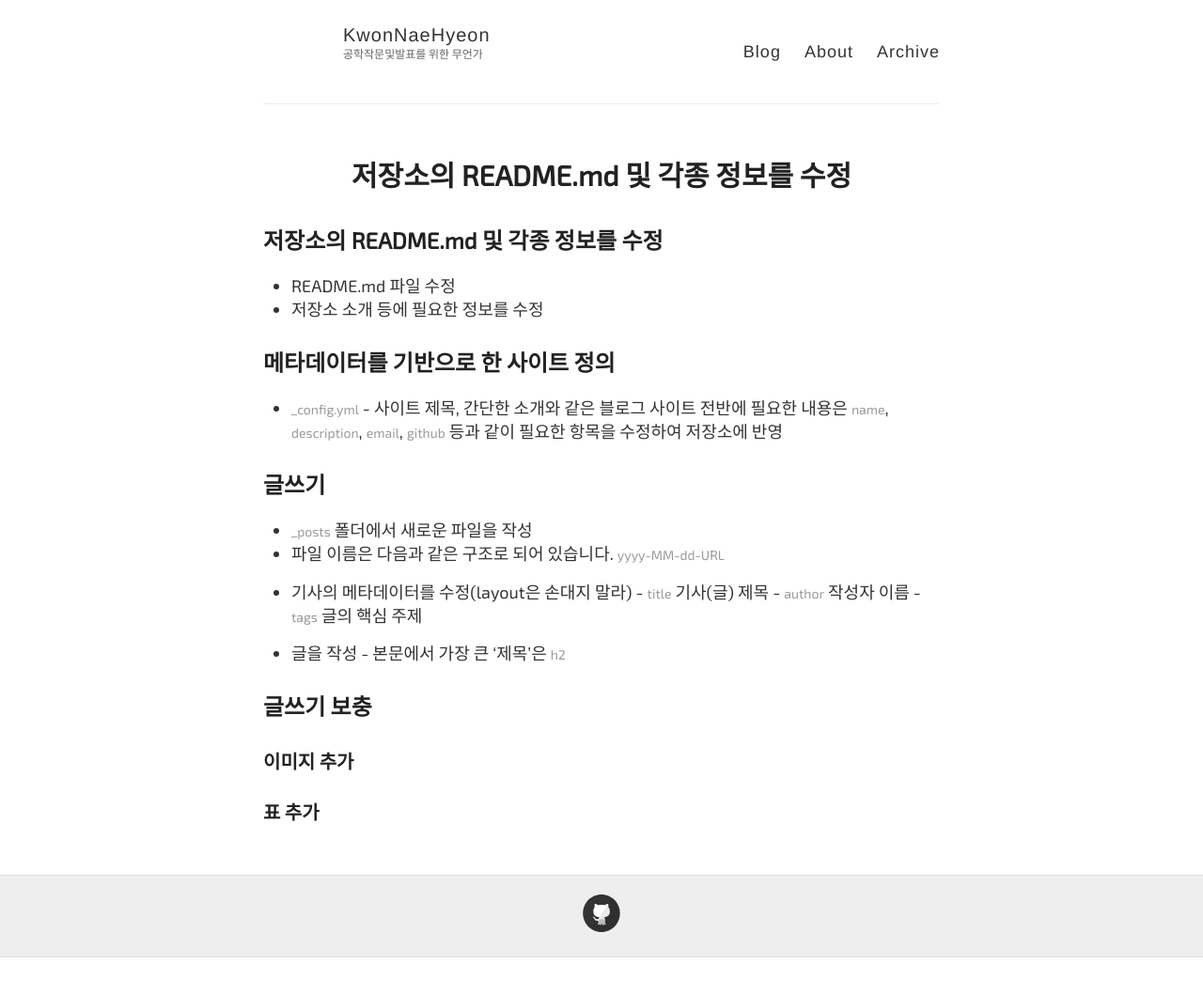
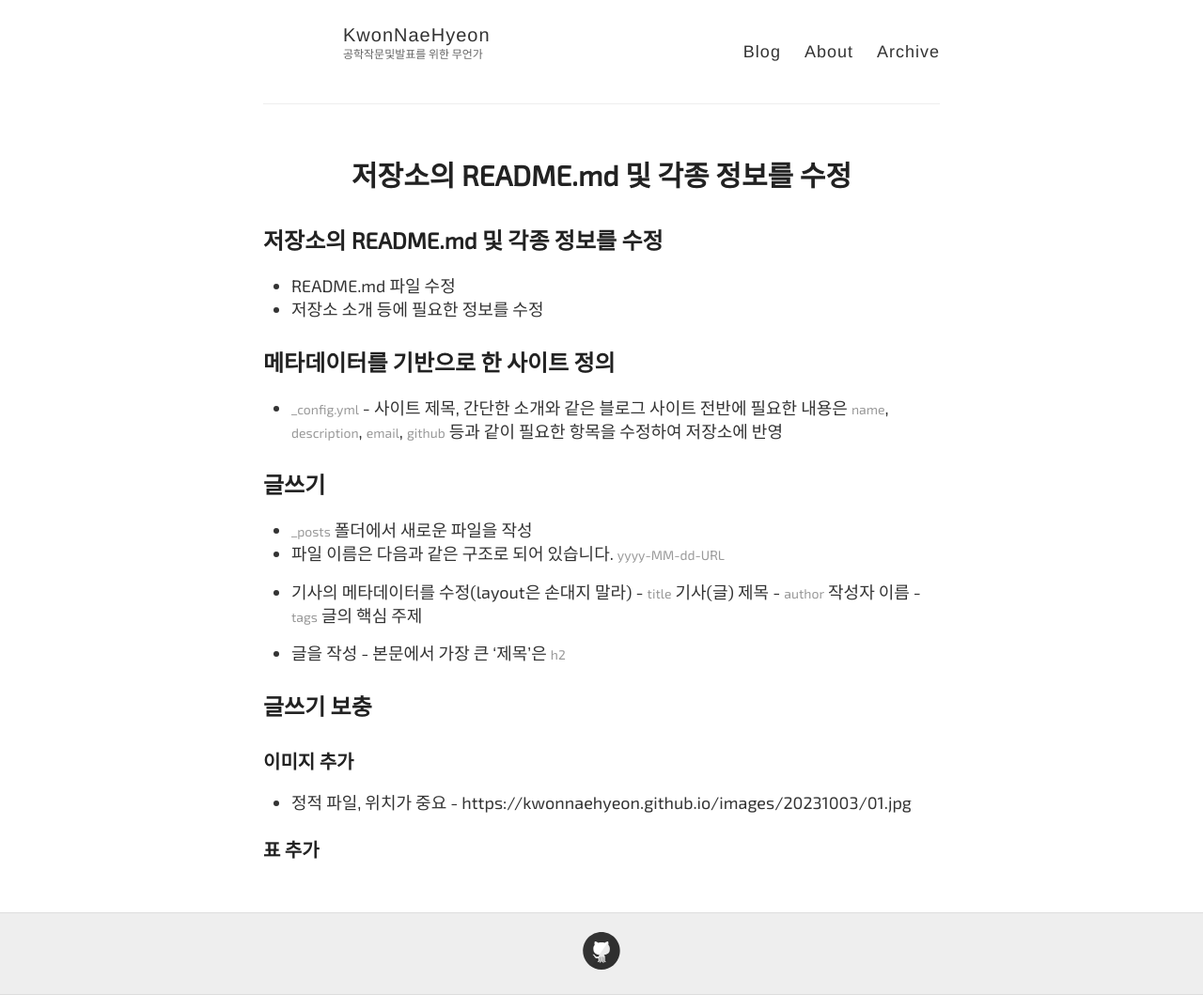
Before and after one commit to KwonNaeHyeon/KwonNaeHyeon.github.io, a Jekyll site: the page built from Setup.md, in a window 1280 px wide. Shown: the whole page at 94% size. Built offline with Jekyll 4.4.1, drawn with Linux system fonts in a browser that asks for light colours; some web fonts are replaced; our own code applies the rules of GitHub Pages for plain Markdown files; before the commit the page ends 1019 px from its top, so only the background shows below that.

Commit message:
fix : 여러가지 수정

```diff
--- a/Setup.md
+++ b/Setup.md
@@ -22,5 +22,7 @@
 ## 글쓰기 보충
 
 ### 이미지 추가
+- 정적 파일, 위치가 중요
+            - https://kwonnaehyeon.github.io/images/20231003/01.jpg
 
 ### 표 추가
```
Also changed, not shown: _posts/2023-10-03-hello.md (+2 -0 lines), images/20231003/01.jpg (added).
